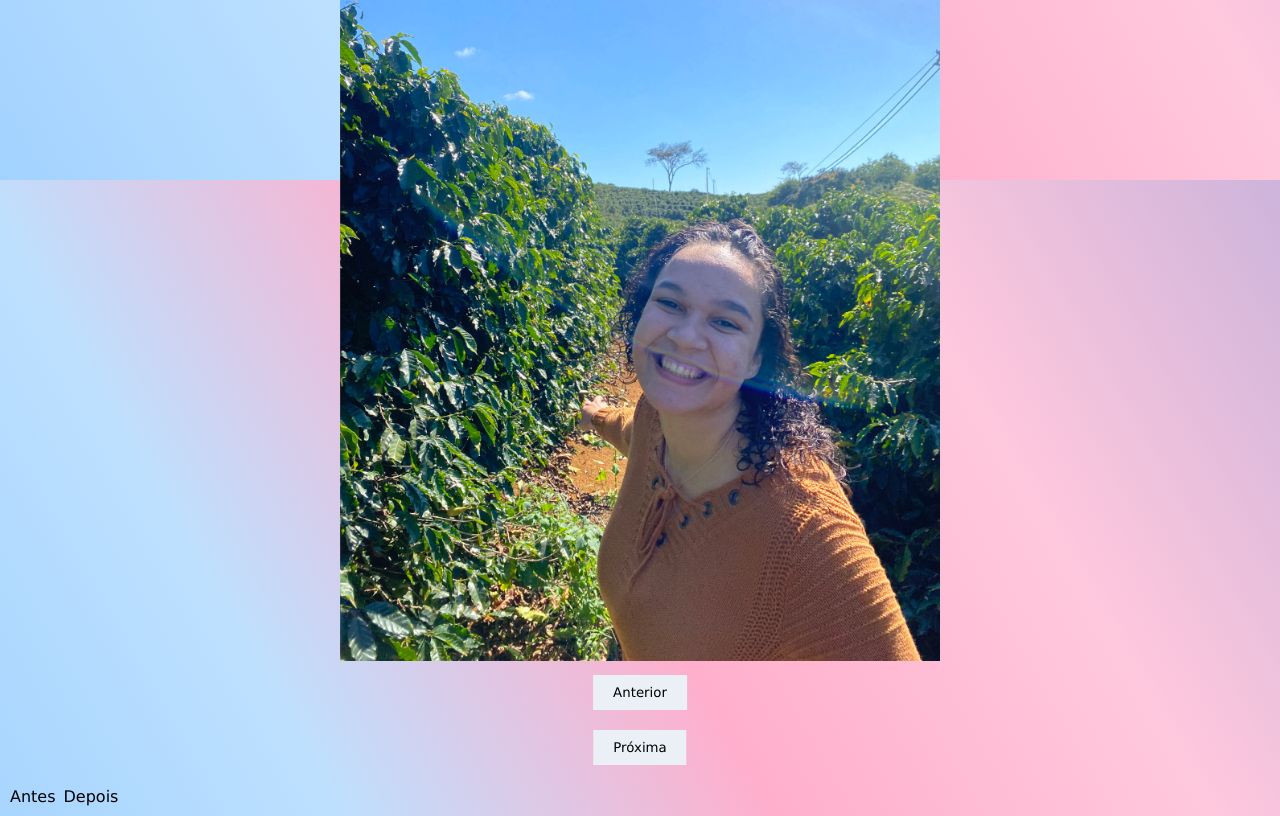
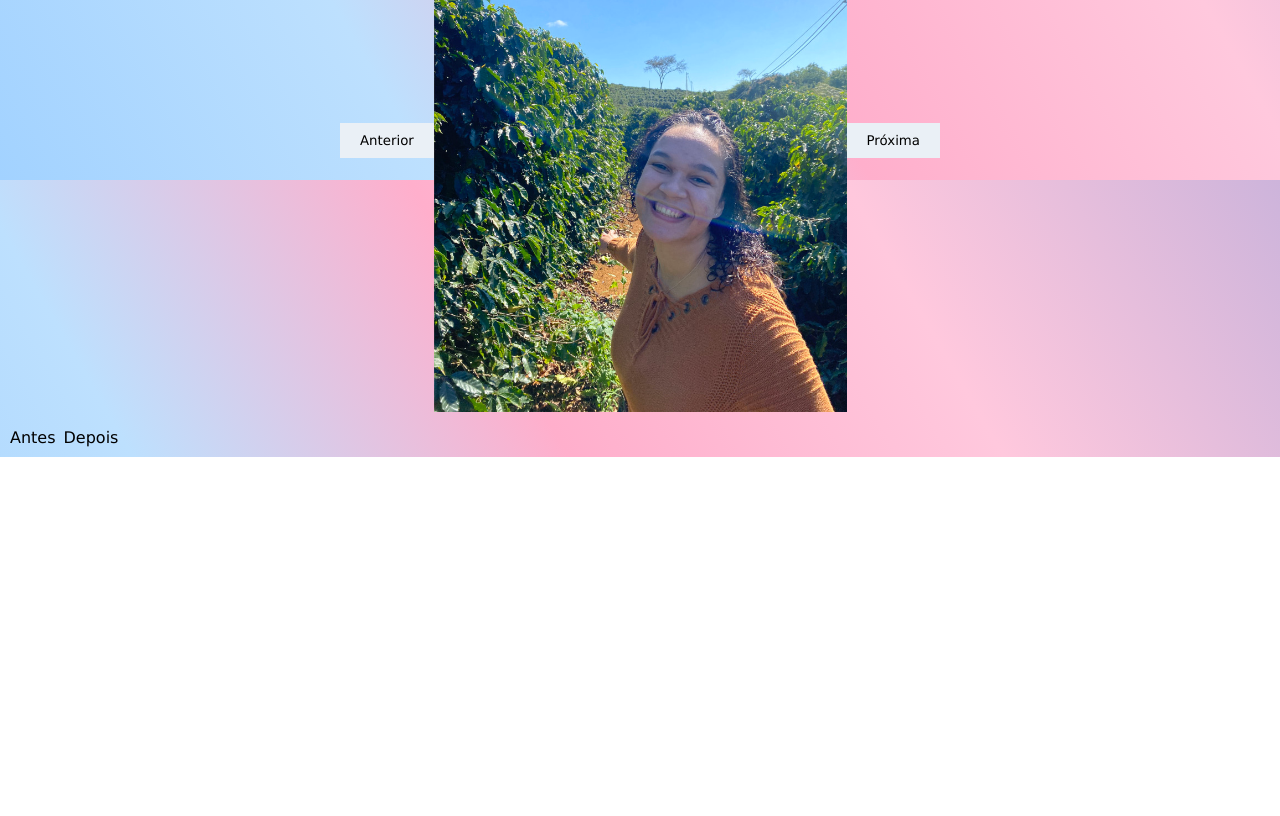
Before and after one commit to Raphaelsan/Surpresa, a plain HTML site: page pagina2.html in a window 1280 px wide. Shown: the part 620-1436 px from the top of the page. After the commit the page ends 1077 px from the top, so only its background shows below. Drawn offline with Linux system fonts and the light colour scheme.

Commit message:
Colocando os botões ao lado do carrosel

```diff
--- a/pagina2.html
+++ b/pagina2.html
@@ -41,6 +41,7 @@
     </div>
 
     <div class="carousel-container">
+        <button id="prev">Anterior</button>
         <div class="carousel-slide">
             <img src="imagens/2/1.jpg" alt="Imagem 1">
         </div>
@@ -50,7 +51,6 @@
         <div class="carousel-slide">
             <img src="imagens/2/3.jpg" alt="Imagem 3">
         </div>
-        <button id="prev">Anterior</button>
         <button id="next">Próxima</button>
     </div>
     <script src="script-d2.js"></script>
--- a/style.css
+++ b/style.css
@@ -130,11 +130,13 @@ h1{
 
 
   .carousel-container {
+    display: flex;
     width: 100%;
     max-width: 600px;
     margin: 0 auto;
     overflow: hidden;
     position: relative;
+    align-items: center;
 }
 
 .carousel-slide {
@@ -156,9 +158,7 @@ button {
     color: #000000;
     border: none;
     cursor: pointer;
-    margin-left: 50%;
     margin-top: 10px;
-    transform: translateX(-50%); /* Centraliza horizontalmente */
 }
 
 button:hover {
```
